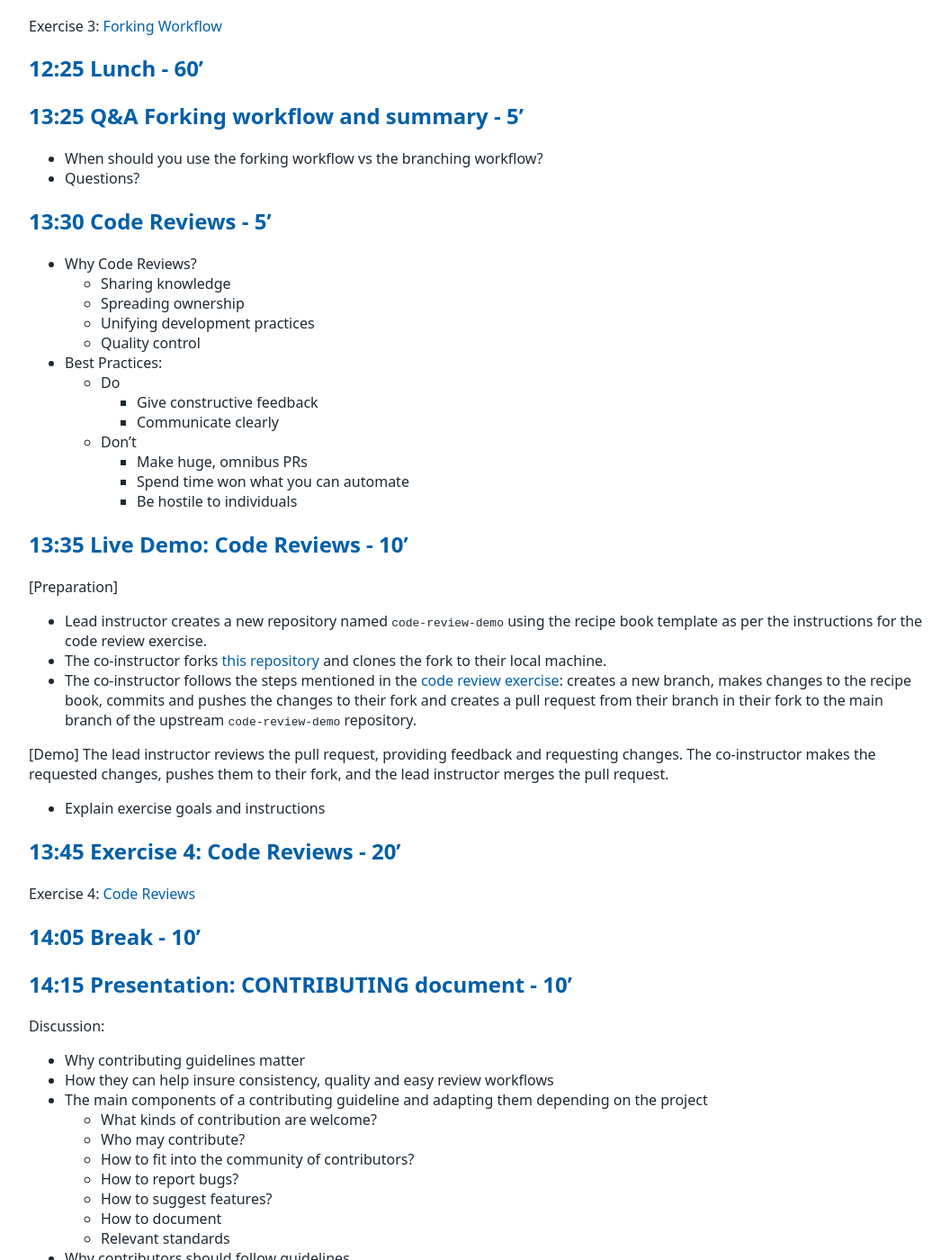
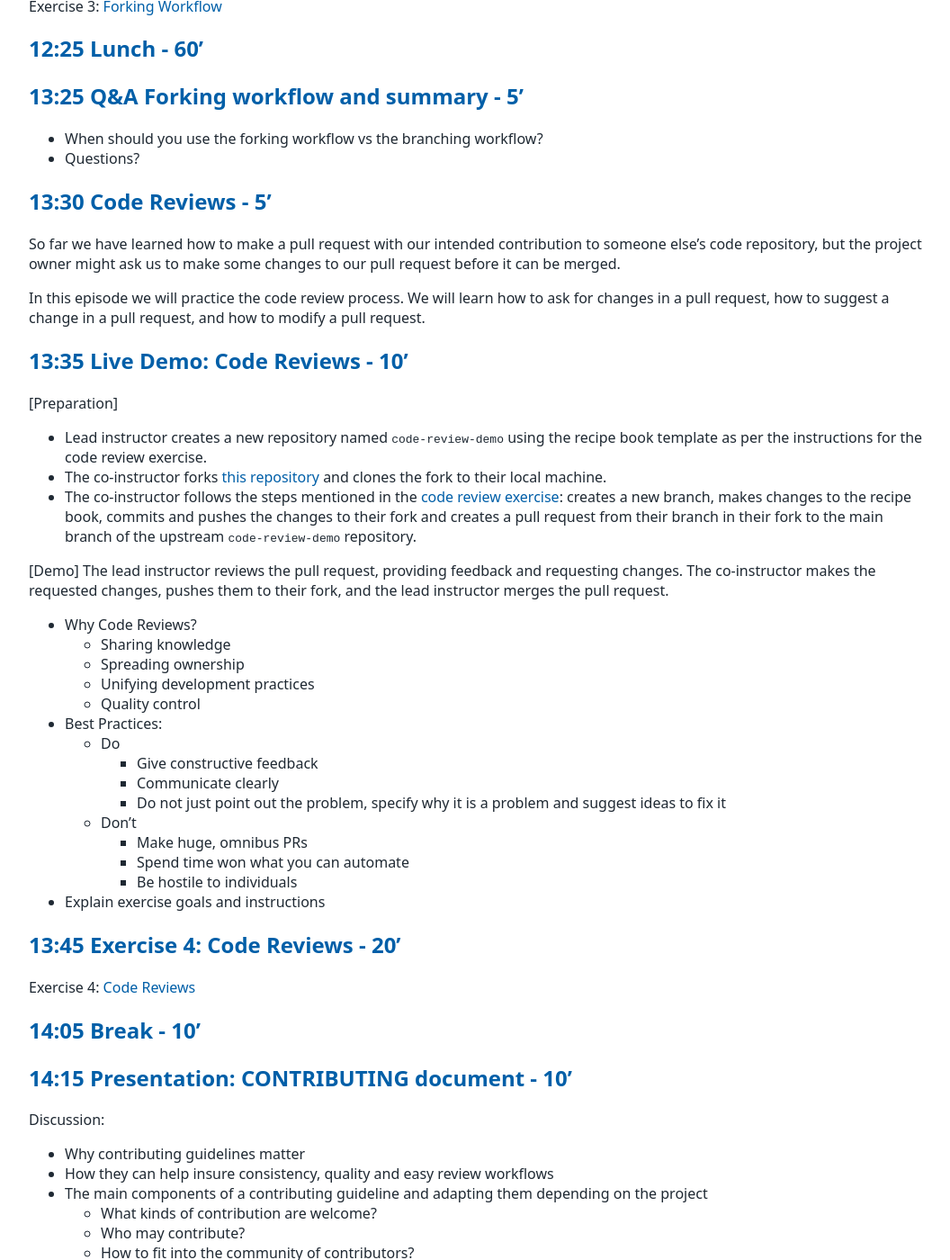
Before and after one commit to tu-delft-library/collaborative_software_development, a Jekyll site: the page built from material_for_trainers/lesson_plan.md, in a window 1280 px wide and 1400 px high, scrolled down 2989 px. Shown: the whole window at 90% size, without its empty margins (108-1164 px from the left). Built offline with Jekyll 4.4.1, drawn with Linux system fonts in a browser that asks for light colours; our own code applies the rules of GitHub Pages for plain Markdown files; some of the changed text lies outside the part shown.

Commit message:
use questions in section introduction

```diff
--- a/material_for_trainers/lesson_plan.md
+++ b/material_for_trainers/lesson_plan.md
@@ -102,7 +102,8 @@ Exercise in which participants:
 ## 11:30 Live Demo: Forking Workflow - 30'
 
 - Motivation and learning goals [2 min]
-   - Scenario: When you don't have permissions to push to the original repository, or when you want to contribute to a project without being a collaborator
+   - What is a limitation of the branching workflow? Where would it not work?
+
 
 - [Demo] Forking workflow demo [15 min]
     - [Preparation] The co-instructor creates a repository named `forking-workflow-demo` using the [recipe-book template](https://github.com/tu-delft-library/recipe-book-template) and does not add the lead instructor as a collaborator. To create the repository from a template, the co-instructor clicks on the "use the template" button on the template repository page, fills in the repository name and other details, and creates the repository. See this [link](https://docs.github.com/en/repositories/creating-and-managing-repositories/creating-a-repository-from-a-template) for more details on how to create a repository from a template.
@@ -134,19 +135,9 @@ Exercise 3: [Forking Workflow](../material_for_participants/exercises.md#3-forki
 
 ## 13:30 Code Reviews - 5'
 
-- Why Code Reviews?
-    - Sharing knowledge
-    - Spreading ownership
-    - Unifying development practices
-    - Quality control
-- Best Practices:
-    - Do
-        - Give constructive feedback
-        - Communicate clearly
-    - Don't
-        - Make huge, omnibus PRs
-        - Spend time won what you can automate
-        - Be hostile to individuals
+So far we have learned how to make a pull request with our intended contribution to someone else's code repository, but the project owner might ask us to make some changes to our pull request before it can be merged.
+
+In this episode we will practice the code review process. We will learn how to ask for changes in a pull request, how to suggest a change in a pull request, and how to modify a pull request.
 
 
 ## 13:35 Live Demo: Code Reviews - 10'
@@ -157,6 +148,22 @@ Exercise 3: [Forking Workflow](../material_for_participants/exercises.md#3-forki
 - The co-instructor follows the steps mentioned in the [code review exercise](../material_for_participants/exercises.md#4-code-reviews): creates a new branch, makes changes to the recipe book, commits and pushes the changes to their fork and creates a pull request from their branch in their fork to the main branch of the upstream `code-review-demo` repository.
 
 [Demo] The lead instructor reviews the pull request, providing feedback and requesting changes. The co-instructor makes the requested changes, pushes them to their fork, and the lead instructor merges the pull request.
+
+- Why Code Reviews?
+    - Sharing knowledge
+    - Spreading ownership
+    - Unifying development practices
+    - Quality control
+- Best Practices:
+    - Do
+        - Give constructive feedback
+        - Communicate clearly
+        - Do not just point out the problem, specify why it is a problem and suggest ideas to fix it
+    - Don't
+        - Make huge, omnibus PRs
+        - Spend time won what you can automate
+        - Be hostile to individuals
+
 
 - Explain exercise goals and instructions
 
```
